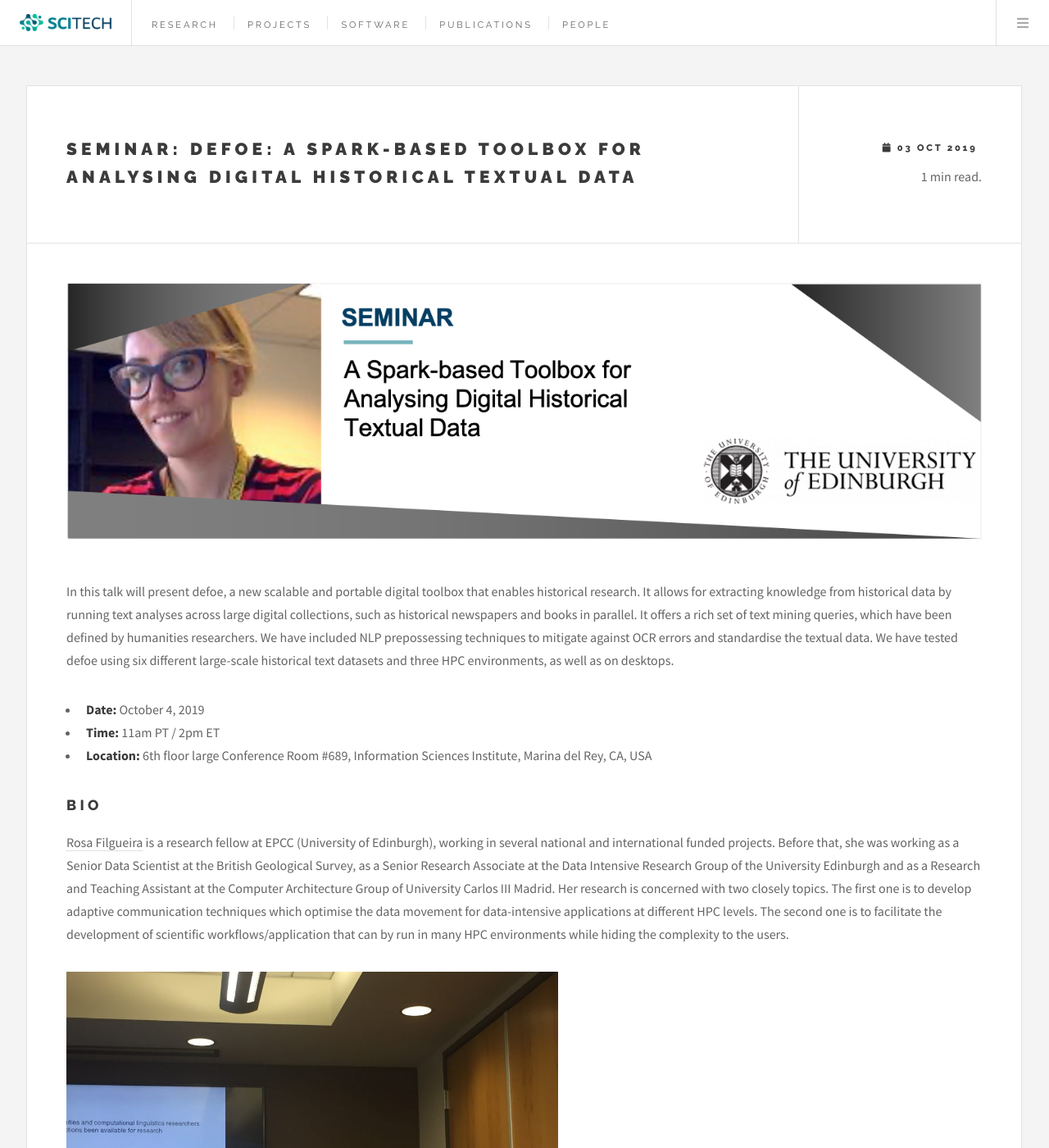
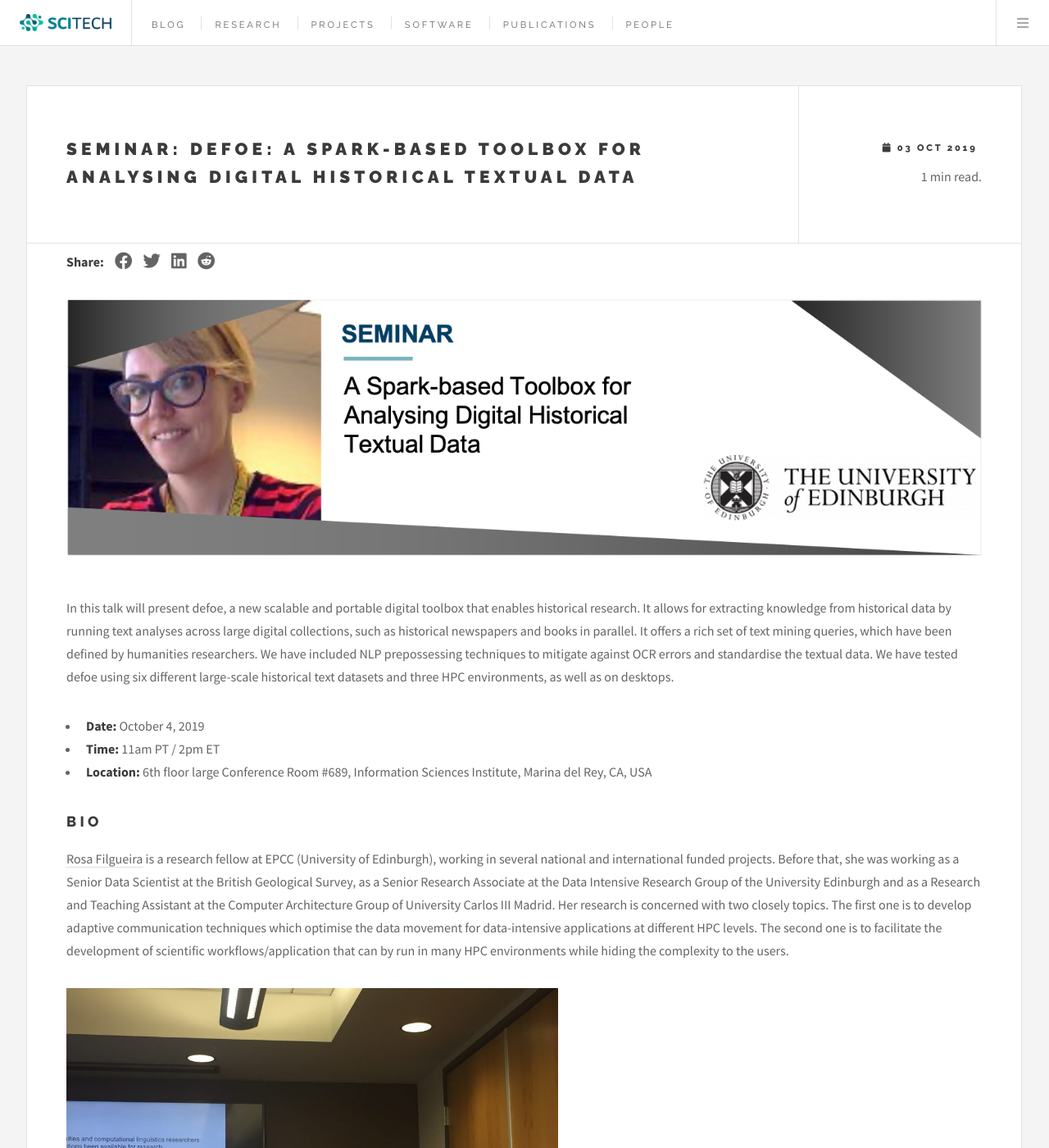
Before and after one commit to scitech-isi/scitech-isi.github.io, a Jekyll site: the page built from _posts/2019-10-03-seminar-rosa.md, in a window 1280 px wide and 1400 px high. Shown: the whole window at 82% size. Built offline with Jekyll 4.4.1, drawn with Linux system fonts in a browser that asks for light colours.

Commit message:
Added social share buttons

```diff
--- a/_includes/header.html
+++ b/_includes/header.html
@@ -2,6 +2,7 @@
     <h1><a href="/"><img src="/images/scitech-logo.png" style="width: 10em" alt=""/></a></h1>
     <nav class="links">
         <ul>
+            <li><a href="/blog">Blog</a></li>
             <li><a href="/research">Research</a></li>
             <li><a href="/projects">Projects</a></li>
             <li><a href="/software">Software</a></li>
--- /dev/null
+++ b/_includes/share-buttons.html
@@ -0,0 +1,19 @@
+<div class="share-buttons {% if include.centered %} is-centered {% endif %}">
+    <strong>Share:</strong>
+    <a class="share-button is-medium is-facebook"
+       onclick="window.open('https://www.facebook.com/share.php?u={{ site.url }}{{ page.url | prepend: site.baseurl }}');">
+        <span class="icon"><i class="fab fa-facebook fa-lg"></i></span>
+    </a>
+    <a class="share-button is-medium is-twitter"
+       onclick="window.open('https://twitter.com/intent/tweet?text={{ site.url }}{{ page.url | prepend: site.baseurl }}');">
+        <span class="icon"><i class="fab fa-twitter fa-lg"></i></span>
+    </a>
+    <a class="share-button is-medium is-linkedin"
+       onclick="window.open('https://www.linkedin.com/shareArticle?mini=true&url={{ site.url }}{{ page.url | prepend: site.baseurl }}&title={{ page.title | url_encode }}&summary=&source=');">
+        <span class="icon"><i class="fab fa-linkedin fa-lg"></i></span>
+    </a>
+    <a class="share-button is-medium is-reddit"
+       onclick="window.open('https://reddit.com/submit?url={{ site.url }}{{ page.url | prepend: site.baseurl }}');">
+        <span class="icon"><i class="fab fa-reddit fa-lg"></i></span>
+    </a>
+</div>
--- a/_layouts/post.html
+++ b/_layouts/post.html
@@ -18,6 +18,8 @@ layout: default
             </div>
         </header>
 
+        {% include share-buttons.html %}
+
         <img class="image featured" src="{{site.baseurl}}{{page.image}}" alt=""/>
 
         {% if site.toc %}{% include toc.html html=content class="toc.rev.clearfix"
--- a/assets/css/main.css
+++ b/assets/css/main.css
@@ -2750,7 +2750,7 @@ ul.posts article header > :last-child {
     display: flex;
     border-bottom: solid 1px rgba(160, 160, 160, 0.3);
     left: -3em;
-    margin: -3em 0 3em 0;
+    margin: -3em 0 .5em 0;
     position: relative;
     width: calc(100% + 6em);
 }
@@ -4122,3 +4122,12 @@ body.is-menu-visible #menu {
 .fa-youtube {
     color: #c4302b;
 }
+
+.share-buttons {
+    margin: 0 0 2em 0;
+}
+
+.share-button {
+    border-bottom: none;
+    margin-left: 10px;
+}
```
